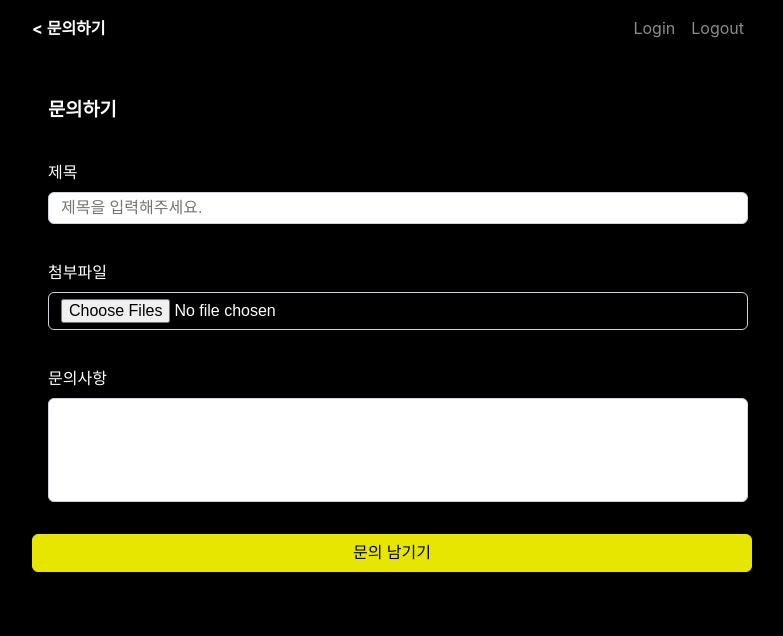
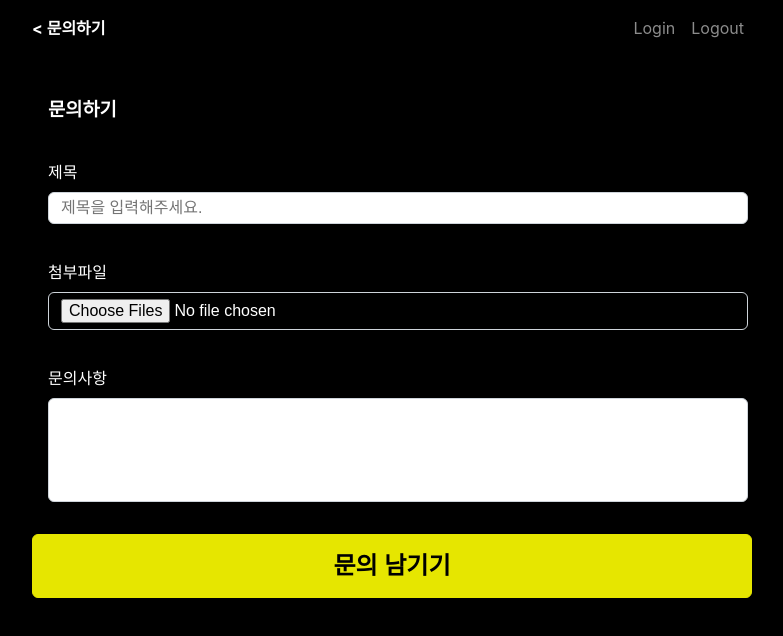
Before and after one commit to HJK9810/BoardProject-React, a React (Create React App) app: page /add in a window 1280 px wide. Shown: the top 636 px of the page, without its empty margins (248-1031 px from the left). Built offline with nearby package versions, Linux system fonts and the light colour scheme.

Commit message:
ask btn css change

```diff
--- a/src/screen/board.screen.tsx
+++ b/src/screen/board.screen.tsx
@@ -107,7 +107,7 @@ function Baord() {
       <div className="d-flex justify-content-center mt-5">
         <Pagination pagination={pagination} setPage={(p: any) => setPage(p)} />
       </div>
-      <button className="btn btn-secondary my-4 widthMax " onClick={(e) => navigate("/add")} disabled={user.auth.includes("ADMIN") ? true : false}>
+      <button className="btn btn-ask my-4 widthMax " onClick={(e) => navigate("/add")} disabled={user.auth.includes("ADMIN") ? true : false}>
         문의하기
       </button>
     </div>
--- a/src/style/buttons.scss
+++ b/src/style/buttons.scss
@@ -7,8 +7,9 @@ button {
 
 .btn {
   display: inline-block;
-  font-size: 1rem;
-  padding: 0.375rem 0.75rem;
+  font-size: 1.5rem;
+  font-weight: bold;
+  padding: 0.8rem 0.75rem;
   line-height: 1.5;
   text-align: center;
   text-decoration: none;
@@ -32,10 +33,10 @@ button {
   color: black;
   border: 1px solid aqua;
 }
-.btn-secondary {
-  background-color: darkgrey;
-  color: white;
-  border: 1px solid darkgray;
+.btn-ask {
+  background-color: white;
+  color: black;
+  border: 1px solid white;
 }
 
 .btn-outline-info {
```
